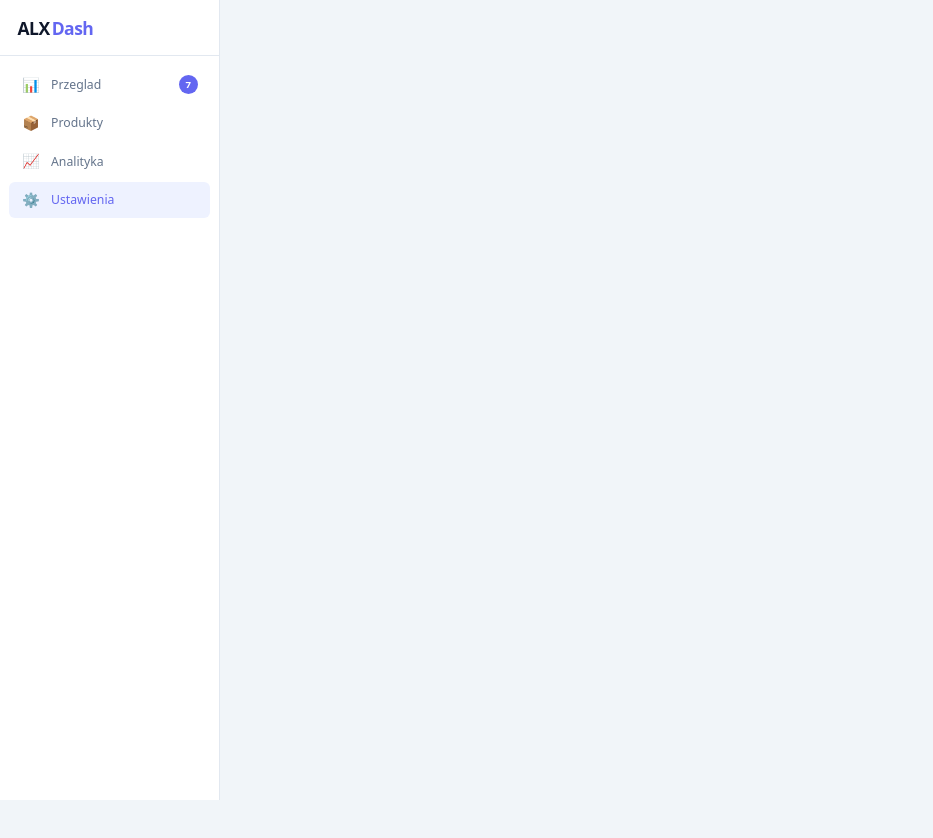
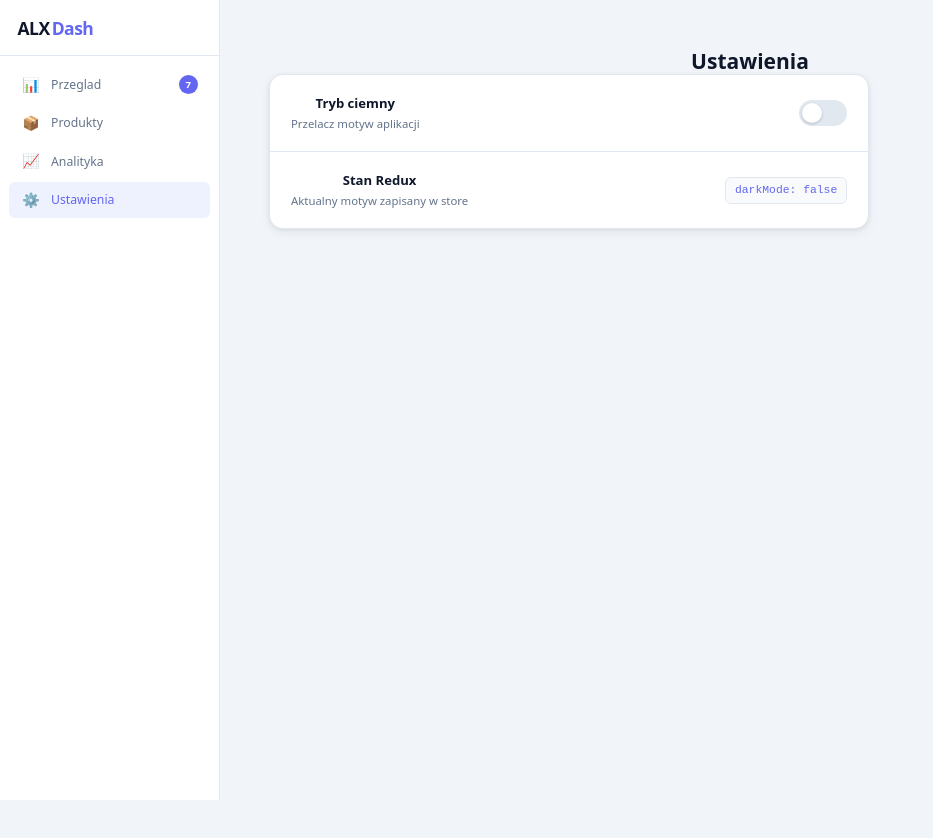
Before and after one commit to dev-com2020/dashboard_react_v1, a React (Vite) app in the folder alx-dashboard/: page /settings in a window 1280 px wide. Shown: the top 838 px of the page, without its empty margins (0-933 px from the left). Built offline with nearby package versions, Linux system fonts and the light colour scheme.

Commit message:
Dodano stronę Ustawienia z możliwością przełączania trybu ciemnego oraz stylami CSS dla komponentu

```diff
--- a/alx-dashboard/src/App.jsx
+++ b/alx-dashboard/src/App.jsx
@@ -9,6 +9,7 @@ import LoadingSpinner from './components/ui/LoadingSpinner';
 const Overview = lazy(() => import('./pages/Overview'));
 const Products = lazy(() => import('./pages/Products'));
 const Analytics = lazy(() => import('./pages/Analytics'));
+const Settings = lazy(() => import('./pages/Settings'));
 
 function App() {
   const {darkMode} = useDarkMode();
@@ -24,6 +25,7 @@ function App() {
             <Route path='/' element={<Overview />} />
             <Route path='/products' element={<Products />} />
             <Route path='/analytics' element={<Analytics />} />
+            <Route path='/settings' element={<Settings />} />
           </Routes>
         </Suspense>
       </main>
--- a/alx-dashboard/src/index.css
+++ b/alx-dashboard/src/index.css
@@ -410,3 +410,73 @@ button, input, select { font-family: inherit; font-size: inherit; }
 @media (max-width: 480px) {
   .kpi-grid { grid-template-columns: 1fr; }
 }
+
+
+/* ── SETTINGS PAGE ──────────────────────────────────────────── */
+
+.settings-card {
+  background: var(--surface);
+  border: 1px solid var(--border);
+  border-radius: var(--radius-lg);
+  box-shadow: var(--shadow);
+  overflow: hidden;
+  max-width: 600px;
+}
+
+.setting-row {
+  display: flex;
+  align-items: center;
+  justify-content: space-between;
+  gap: 1.5rem;
+  padding: 1.25rem 1.5rem;
+  border-bottom: 1px solid var(--border);
+}
+
+.setting-row:last-child { border-bottom: none; }
+
+.setting-row h3 { font-size: .9375rem; color: var(--text); margin-bottom: .125rem; }
+.setting-row p  { font-size: .8125rem; color: var(--text-muted); margin: 0; }
+
+/* Toggle switch */
+.toggle {
+  position: relative;
+  width: 48px;
+  height: 26px;
+  border-radius: 99px;
+  border: none;
+  cursor: pointer;
+  flex-shrink: 0;
+  transition: background var(--transition);
+  padding: 0;
+}
+
+.toggle.off { background: var(--border); }
+.toggle.on  { background: var(--accent); }
+
+.toggle-knob {
+  position: absolute;
+  top: 3px;
+  left: 3px;
+  width: 20px;
+  height: 20px;
+  border-radius: 50%;
+  background: #fff;
+  transition: transform var(--transition);
+  display: block;
+  box-shadow: 0 1px 3px rgba(0,0,0,.2);
+}
+
+.toggle.on .toggle-knob { transform: translateX(22px); }
+
+/* code badge */
+.code-badge {
+  font-family: var(--font-mono, monospace);
+  font-size: .8125rem;
+  background: var(--surface-2);
+  color: var(--accent);
+  padding: .25rem .625rem;
+  border-radius: var(--radius-sm);
+  border: 1px solid var(--border);
+  white-space: nowrap;
+  flex-shrink: 0;
+}
--- /dev/null
+++ b/alx-dashboard/src/pages/Settings.jsx
@@ -0,0 +1,39 @@
+import { useDarkMode } from "../hooks/useDarkMode";
+
+function Settings() {
+  const { darkMode, toggle } = useDarkMode();
+
+  return (
+    <div className='page'>
+      <h1>Ustawienia</h1>
+
+      <div className='settings-card'>
+        <div className='setting-row'>
+          <div>
+            <h3>Tryb ciemny</h3>
+            <p>Przelacz motyw aplikacji</p>
+          </div>
+          <button
+            className={`toggle ${darkMode ? 'on' : 'off'}`}
+            onClick={toggle}
+            aria-label='Przelacz tryb ciemny'
+          >
+            <span className='toggle-knob' />
+          </button>
+        </div>
+
+        <div className='setting-row'>
+          <div>
+            <h3>Stan Redux</h3>
+            <p>Aktualny motyw zapisany w store</p>
+          </div>
+          <code className='code-badge'>
+            darkMode: {String(darkMode)}
+          </code>
+        </div>
+      </div>
+    </div>
+  );
+}
+
+export default Settings;
```
